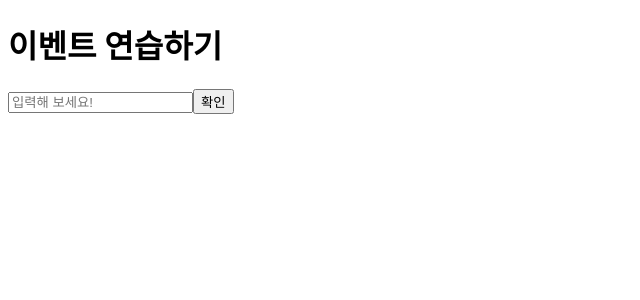
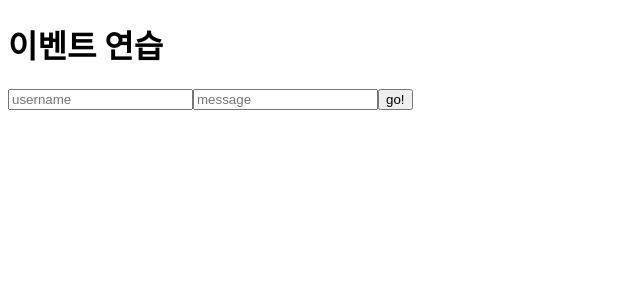
Before and after one commit to sangcheol-LEE/reactBasicStudy, a React (Create React App) app: page / in a window 1280 px wide. Shown: the top 300 px of the page, without its empty margins (0-640 px from the left). Built offline with nearby package versions, Linux system fonts and the light colour scheme.

Commit message:
2022-01-17

```diff
--- a/src/App.js
+++ b/src/App.js
@@ -1,6 +1,7 @@
 import React, { Children } from "react";
 import Counter from "./Counter";
 import EventPractice from "./EventPractice";
+import EventPracticeFunc from "./EventPracticeFunc";
 import MyComponent from "./MyComponent";
 import Parents from "./Parents";
 import Say from "./Say";
@@ -8,7 +9,7 @@
 function App() {
   return (
     <>
-    <EventPractice />
+    <EventPracticeFunc />
     </>
   );
 }
--- a/src/EventPractice.js
+++ b/src/EventPractice.js
@@ -4,31 +4,56 @@
 class EventPractice extends Component {
 
   state = {
+    username: '',
     message: ''
+  }
+
+
+
+  handleChange = (e) => {
+    this.setState({
+      [e.target.name] : e.target.value
+    });
+  }
+
+  handleClick = () => {
+    alert(this.state.username +': ' +this.state.message);
+    this.setState({
+      username: '',
+      message : ''
+    })
+  }
+
+  handleKeyPress = (e) => {
+    if(e.key === "Enter") {
+      this.handleClick();
+    }
   }
 
   render() {
     return (
       <div>
         <h1>이벤트 연습하기</h1>
+
+        <input
+          type="text"
+          name="username"
+          placeholder="사용자 명"
+          value={this.state.username}
+          onChange={this.handleChange}
+        />
+
+
         <input
           type="text"
           name="message"
           placeholder='입력해 보세요!'
           value={this.state.message}
-          onChange={(e)=> {
-            this.setState({
-              message: e.target.value
-            })
-          }}
+          onChange={this.handleChange}
+          onKeyPress={this.handleKeyPress}
         />
 
-        <button onClick={()=> {
-          alert(this.state.message);
-          this.setState({
-            message : ""
-          })
-        }}>확인</button>
+        <button onClick={this.handleClick}>확인</button>
       </div>
     )
   }
--- /dev/null
+++ b/src/EventPracticeFunc.js
@@ -0,0 +1,66 @@
+import React,{useState} from 'react'
+
+
+const EventPracticeFunc = () => {
+
+  const [form, setForm] = useState({
+    username : '',
+    message: '',
+  })
+
+  const {username, message} = form
+
+  const onChange = e => {
+    const nextForm = {
+      ...form,
+      [e.target.name] : e.target.value
+    }
+    setForm(nextForm)
+  };
+
+  const onClick = () => {
+    alert(username + ": "+ message);
+    setForm({
+      username: '',
+      message: ''
+    });
+  };
+
+  const onKeyPress = e => {
+    if(e.key === "Enter") {
+      onClick()
+    }
+  }
+
+
+  return (
+    <>
+      <h1>이벤트 연습</h1>
+      <input
+        type="text"
+        name="username"
+        placeholder="username"
+        value={username}
+        onChange={onChange}
+      />
+
+      <input
+        type="text"
+        name="message"
+        placeholder="message"
+        value={message}
+        onChange={onChange}
+        onKeyPress={onKeyPress}
+      />
+
+      <button
+        onClick={onClick}
+      >go!</button>
+
+    </>
+
+  )
+
+}
+
+export default EventPracticeFunc
```
Also changed, not shown: 내용정리/EventHandling.md (+10 -0 lines).
